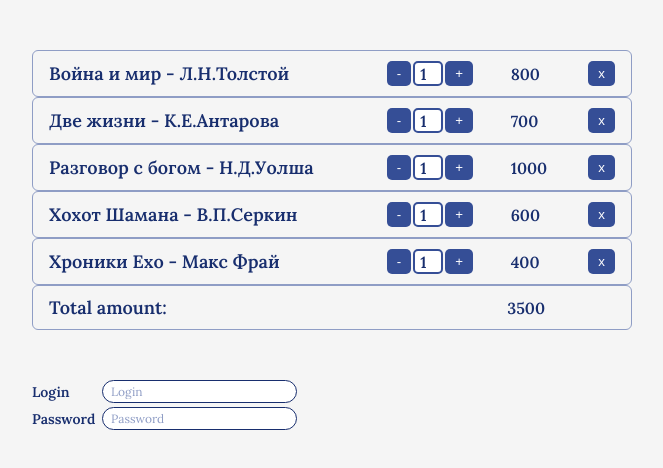
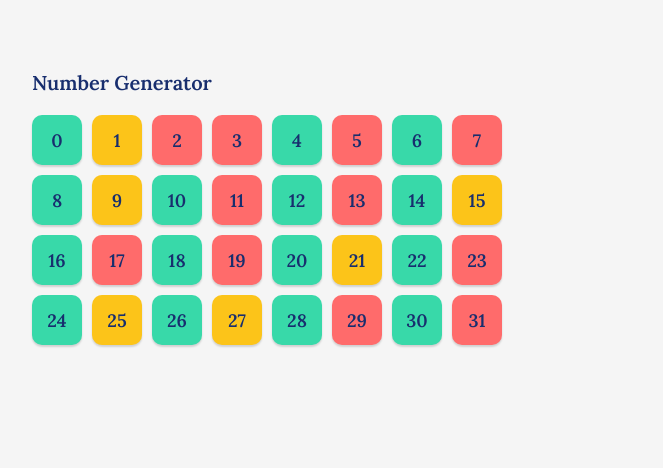
Before and after one commit to Ole-Leo/skypro-react, a JavaScript app in the folder skypro-react/: page / in a window 1280 px wide. Shown: the top 468 px of the page, without its empty margins (158-821 px from the left). Built offline with nearby package versions, Linux system fonts and the light colour scheme; the HTML template or start-up script is replaced by a standard one.

Commit message:
fix: replace numStyle func

```diff
--- a/skypro-react/src/App.js
+++ b/skypro-react/src/App.js
@@ -1,14 +1,9 @@
-// import NumberGenerator from './homework_7/NumberGenerator';
-
-import BookCart from './homework_6/BookCart';
-import LoginPassword from './homework_6/LoginPassword';
+import NumberGenerator from './homework_7/NumberGenerator';
 
 function App() {
   return (
     <>
-      <BookCart />
-      <LoginPassword />
-      {/* <NumberGenerator /> */}
+      <NumberGenerator />
     </>
   );
 }
--- a/skypro-react/src/homework_7/Number.js
+++ b/skypro-react/src/homework_7/Number.js
@@ -1,20 +1,7 @@
 import PropTypes from 'prop-types';
-import { isOdd, isSimple } from './additionals';
+import { numberStyle } from './additionals';
 
 const Number = ({ value }) => {
-  const numberStyle = num => {
-    if (isSimple(num)) {
-      return {
-        backgroundColor: '#ff6b6b',
-      };
-    }
-    if (isOdd(num)) {
-      return {
-        backgroundColor: '#fcc419',
-      };
-    }
-  };
-
   return (
     <div className="number" style={numberStyle(value)}>
       {value}
--- a/skypro-react/src/homework_7/additionals.js
+++ b/skypro-react/src/homework_7/additionals.js
@@ -1,4 +1,4 @@
-const fillArrayWithNumbers = num => {
+const fillArrayWithNumbers = (num) => {
   const arr = [];
   for (let i = 0; i <= num; i++) {
     arr.push(i);
@@ -6,9 +6,9 @@ const fillArrayWithNumbers = num => {
   return arr;
 };
 
-const isOdd = num => num % 2 !== 0;
+const isOdd = (num) => num % 2 !== 0;
 
-const isSimple = num => {
+const isSimple = (num) => {
   if (num === 1 || num === 0) {
     return false;
   } else {
@@ -21,4 +21,17 @@ const isSimple = num => {
   }
 };
 
-export { fillArrayWithNumbers, isOdd, isSimple };
+const numberStyle = (num) => {
+  if (isSimple(num)) {
+    return {
+      backgroundColor: '#ff6b6b',
+    };
+  }
+  if (isOdd(num)) {
+    return {
+      backgroundColor: '#fcc419',
+    };
+  }
+};
+
+export { fillArrayWithNumbers, numberStyle };
```
